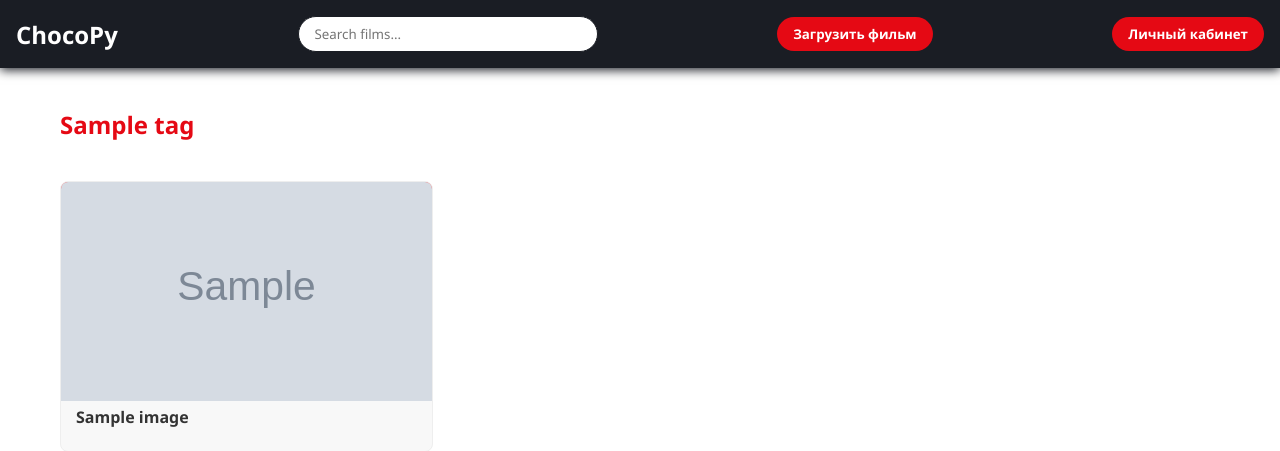
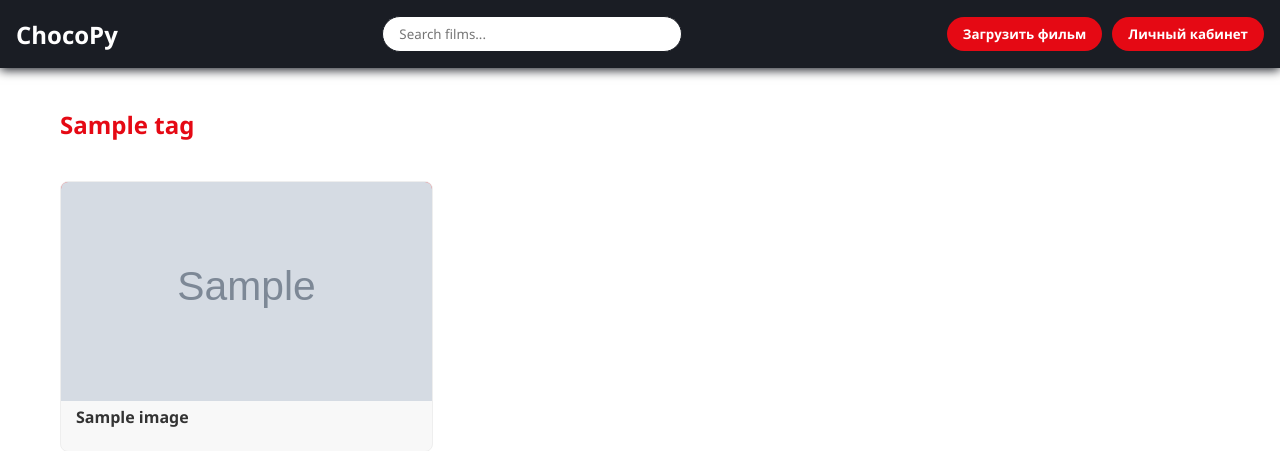
Before and after one commit to khanboglai/Online-cinema, a Python web app: template web_api/templates/home_admin.html in a window 1280 px wide. Shown: the top 451 px of the page. Run offline with Jinja, Linux system fonts and the light colour scheme; the template is opened without the code that fills it: most values are stand-ins (such as "Sample title", 1, 10 or a date in 2020); grey boxes marked "Sample" are stand-in pictures.

Commit message:
Попрафил фроненд для кнопок

```diff
--- a/web_api/static/css/home.css
+++ b/web_api/static/css/home.css
@@ -16,6 +16,14 @@
 .search-container {
     position: relative;
     width: 300px;
+    flex-grow: 1;
+        display: flex;
+        justify-content: center;
+}
+
+.button-container {
+    display: flex;
+    gap: 10px;
 }
 
 .search-suggestions {
--- a/web_api/templates/home_admin.html
+++ b/web_api/templates/home_admin.html
@@ -13,12 +13,14 @@
                     <div class="search-suggestions" id="suggestions">
                     </div>
                 </div>
+                <div class="button-container">
                     <form action="/upload" method="GET">
                         <button type="submit" class="lk-btn">Загрузить фильм</button>
                     </form>
                     <form action="/lk" method="GET">
                         <button type="submit" class="lk-btn">Личный кабинет</button>
                     </form>
+                </div>
             </nav>
         </header>
 
```
Lines whose indentation alone changed are shown as unchanged.
